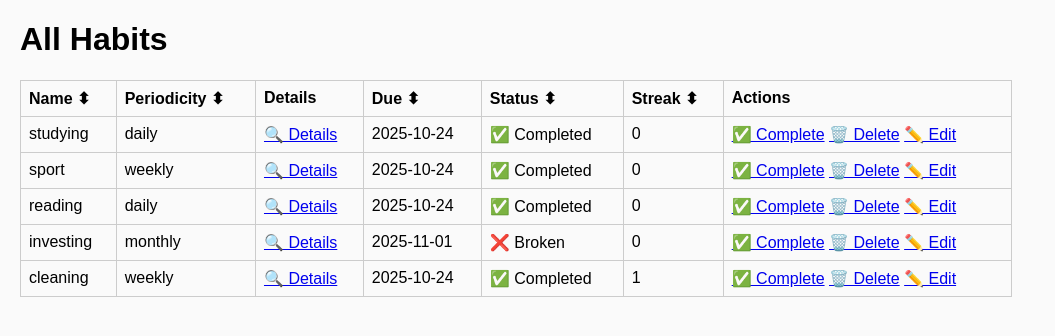
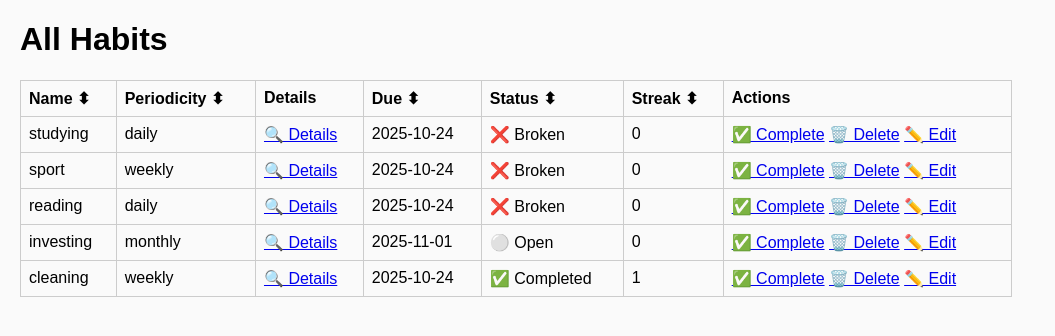
Before and after one commit to markushu05/habit_tracker, a Flask app: page / in a window 1280 px wide. Shown: the part 39-375 px from the top of the page, without its empty margins (0-1055 px from the left). Run offline with Flask 3, Linux system fonts and the light colour scheme; data comes from the database, SQL or seed files in the repository; both versions use the stored data as it was after the commit.

Commit message:
improvents

```diff
--- a/templates/index.html
+++ b/templates/index.html
@@ -22,10 +22,12 @@
       <td><a href="{{ url_for('habit_detail', habit_id=h['id']) }}">🔍 Details</a></td>
       <td>{{ h["due_date"] }}</td>
       <td>
-        {% if h["completed"] %}
+        {% if h.completed == 1 %}
           ✅ Completed
+        {% elif h.completed == 2 %}
+          ❌ Broken
         {% else %}
-          ❌ Broken
+          ⚪ Open
         {% endif %}
       </td>
       <td>{{ h["current_streak"] }}</td>
```
Also changed, not shown: data/habits.db.
